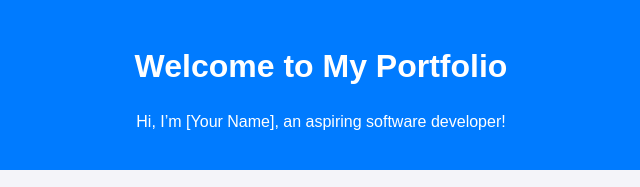
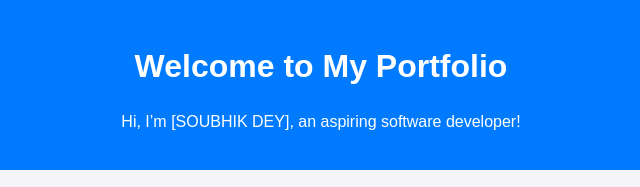
Before and after one commit to soubhikdey/Agnirva-Software-Internship-Program---Summer-2025, a plain HTML site: page index.html in a window 1280 px wide. Shown: the top 187 px of the page, 319-959 px from the left. Drawn offline with Linux system fonts and the light colour scheme.

Commit message:
Update index.html

```diff
--- a/index.html
+++ b/index.html
@@ -10,7 +10,7 @@
 <body>
     <header>
         <h1>Welcome to My Portfolio</h1>
-        <p>Hi, I’m [Your Name], an aspiring software developer!</p>
+        <p>Hi, I’m [SOUBHIK DEY], an aspiring software developer!</p>
     </header>
 
     <section id="about">
```
